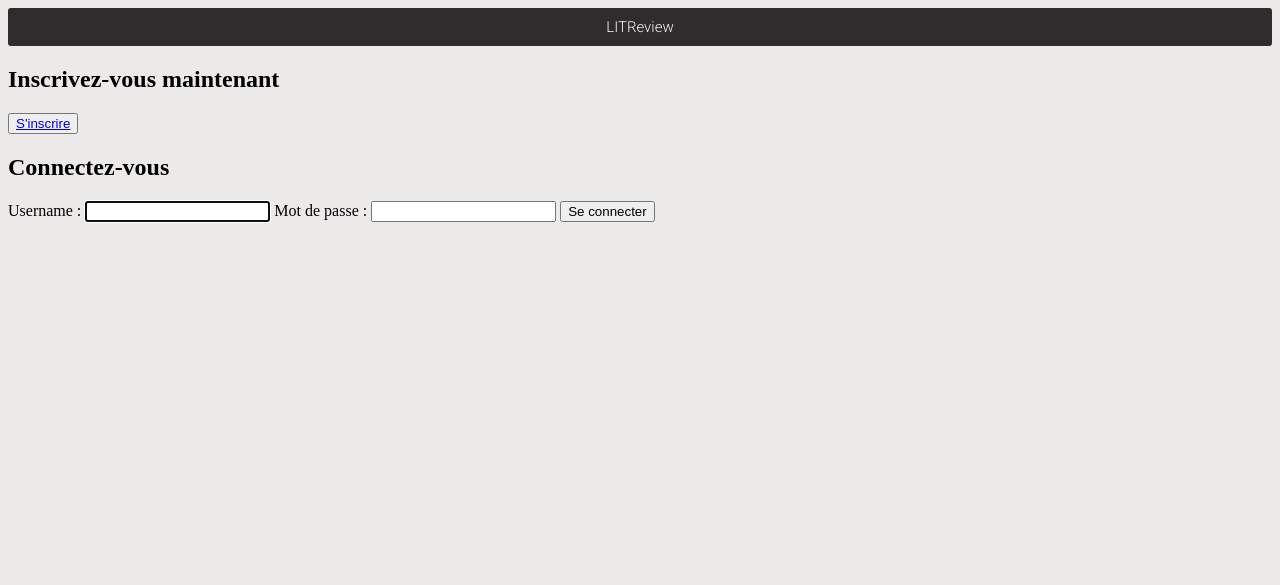
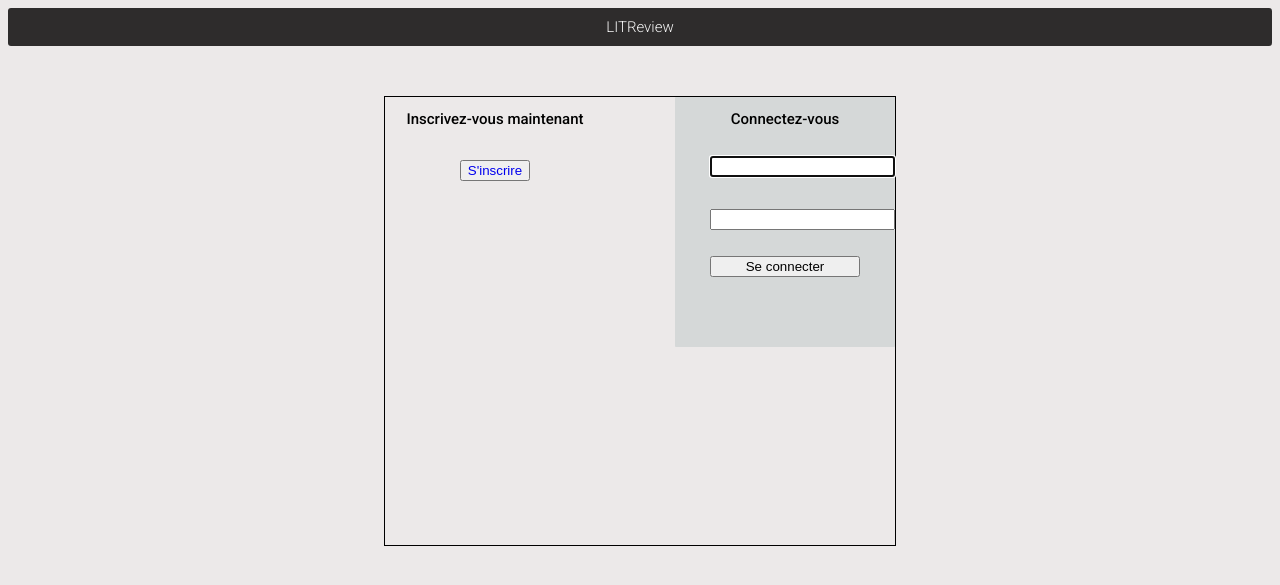
Before and after one commit to TrkSdi/P09_OC_LITReview_Django, a Django app: page /login/ in a window 1280 px wide. Shown: the top 585 px of the page. Run offline with Django 4.2, Linux system fonts and the light colour scheme.

Commit message:
css login

```diff
--- a/src/login/static/css/base-login.css
+++ b/src/login/static/css/base-login.css
@@ -1,5 +1,6 @@
 body {
     background-color: rgb(236, 233, 233);
+    font-family: 'Roboto', sans-serif;
 }
 
 header {
--- /dev/null
+++ b/src/login/static/css/signin.css
@@ -0,0 +1,64 @@
+.container {
+    width:auto;
+    height: 500px;
+
+    display: flex;
+    flex-direction: row;
+    justify-content: space-evenly;
+
+}
+
+.section {
+    border: 1px, solid, black;
+    display: flex;
+    justify-content: space-around;
+    margin-top: 50px;
+
+}
+
+.connexion {
+
+    background-color: rgb(213, 216, 216);
+    border-radius: 1px;
+    width: 220px;
+    margin-left: 70px;
+    display: flex;
+    justify-content: center;
+    height: 250px;
+}
+
+.inscription {
+
+    width: 220px;
+    text-align: center;
+}
+
+.form {
+
+    display: flex;
+    flex-direction: column;
+    width: 150px;
+    text-align: center;
+
+}
+
+.btn-cnx {
+    margin-top: 10px;
+}
+
+h2 {
+    font-weight: 500;
+    font-size: 15px;
+}
+
+.btn-signup a:visited {
+    color: black;
+}
+
+.btn-signup a:link {
+    text-decoration: none;
+}
+
+.btn-signup {
+    margin-top: 20px;
+}
--- a/src/login/templates/login/base.html
+++ b/src/login/templates/login/base.html
@@ -6,6 +6,7 @@
     <meta http-equiv="X-UA-Compatible" content="IE=edge">
     <meta name="viewport" content="width=device-width, initial-scale=1.0">
     <link rel="stylesheet" href="{% static 'css/base-login.css' %}">
+    {% block css %}{% endblock %}
     <link rel="preconnect" href="https://fonts.googleapis.com">
     <link rel="preconnect" href="https://fonts.gstatic.com" crossorigin>
     <link href="https://fonts.googleapis.com/css2?family=Roboto:ital,wght@0,300;0,500;1,100;1,500&display=swap" rel="stylesheet">
--- a/src/login/templates/login/signin.html
+++ b/src/login/templates/login/signin.html
@@ -1,25 +1,28 @@
 {% extends 'login/base.html'%}
-
+{% load static %}
+{% block css %}<link rel="stylesheet" href="{% static 'css/signin.css' %}">{% endblock %}
 {% block title %}<title>Page d'acceuil</title>{% endblock %}
 
 
 {% block content %}
-<section>
-    <div id="inscription">
+<section class="container">
+    <div class="section">
+        <div class="inscription">
             <h2>Inscrivez-vous maintenant</h2>
-        <button type="button">
+            <button type="button" class="btn-signup">
                 <a href="{% url 'signup' %}">S'inscrire</a>
             </button>
         </div>
-    <div id="connexion">
+            <div class="connexion">
+                <form method="POST" class="form">
                     <h2>Connectez-vous</h2>
-        <form method="POST" class="">
                     {% csrf_token %}
-            {{form}}
-        <input type="submit" value="Se connecter">
+                    <p>{{ form.username }}</p>
+                    <p>{{ form.password }}</p>
 
+                    <input class="btn-cnx" type="submit" value="Se connecter">
                 </form>
             </div>
-
+        </div>
 </section>
 {% endblock %}
```
Also changed, not shown: src/website/static/css/post.css (+56 -0 lines), src/website/templates/posts.html (+12 -20 lines), src/website/templates/snippets/post-review-snippets.html (added, +9 -0 lines), src/website/templates/snippets/post-ticket-snippets.html (added, +14 -0 lines), src/db.sqlite3. Lines whose indentation alone changed are shown as unchanged.
